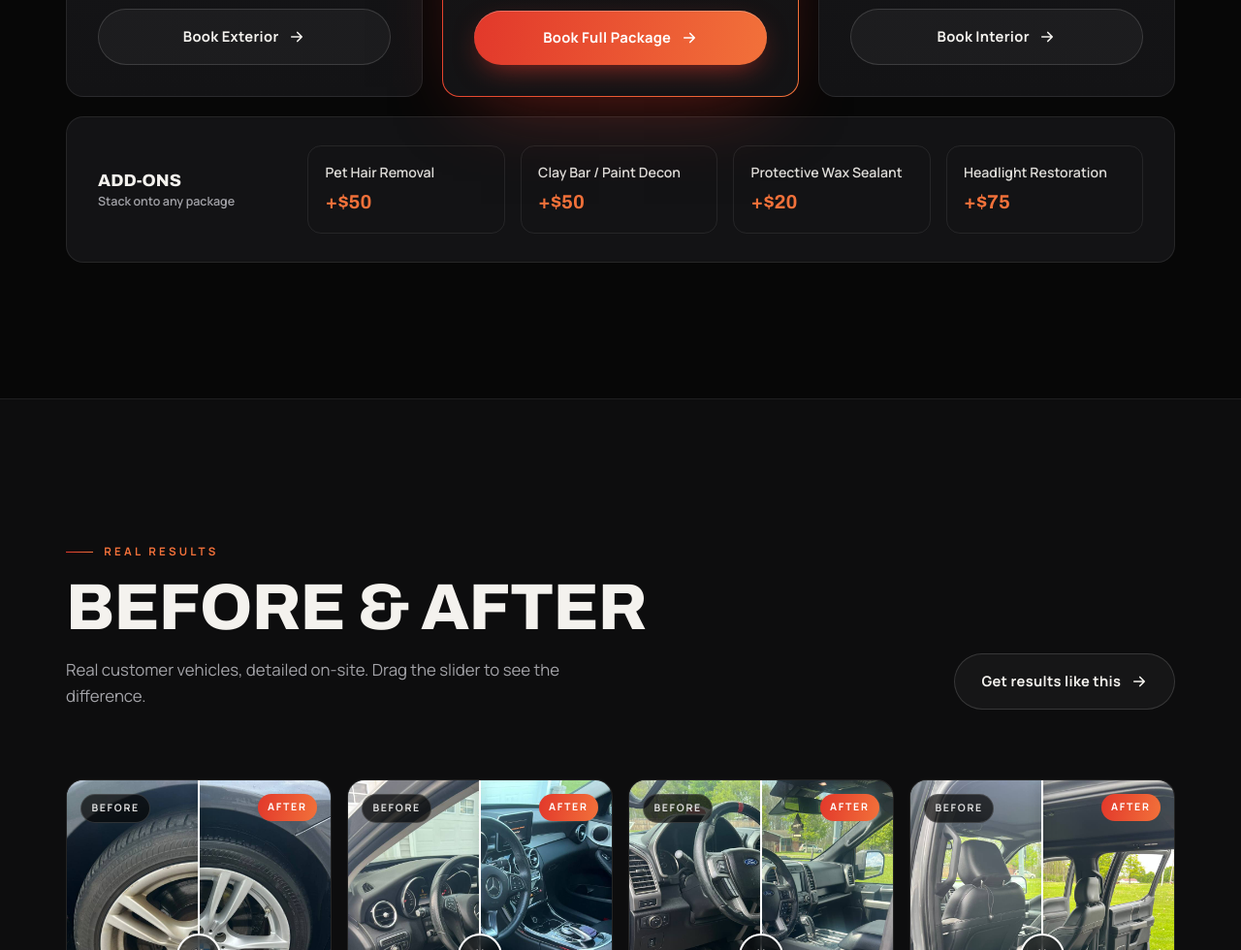
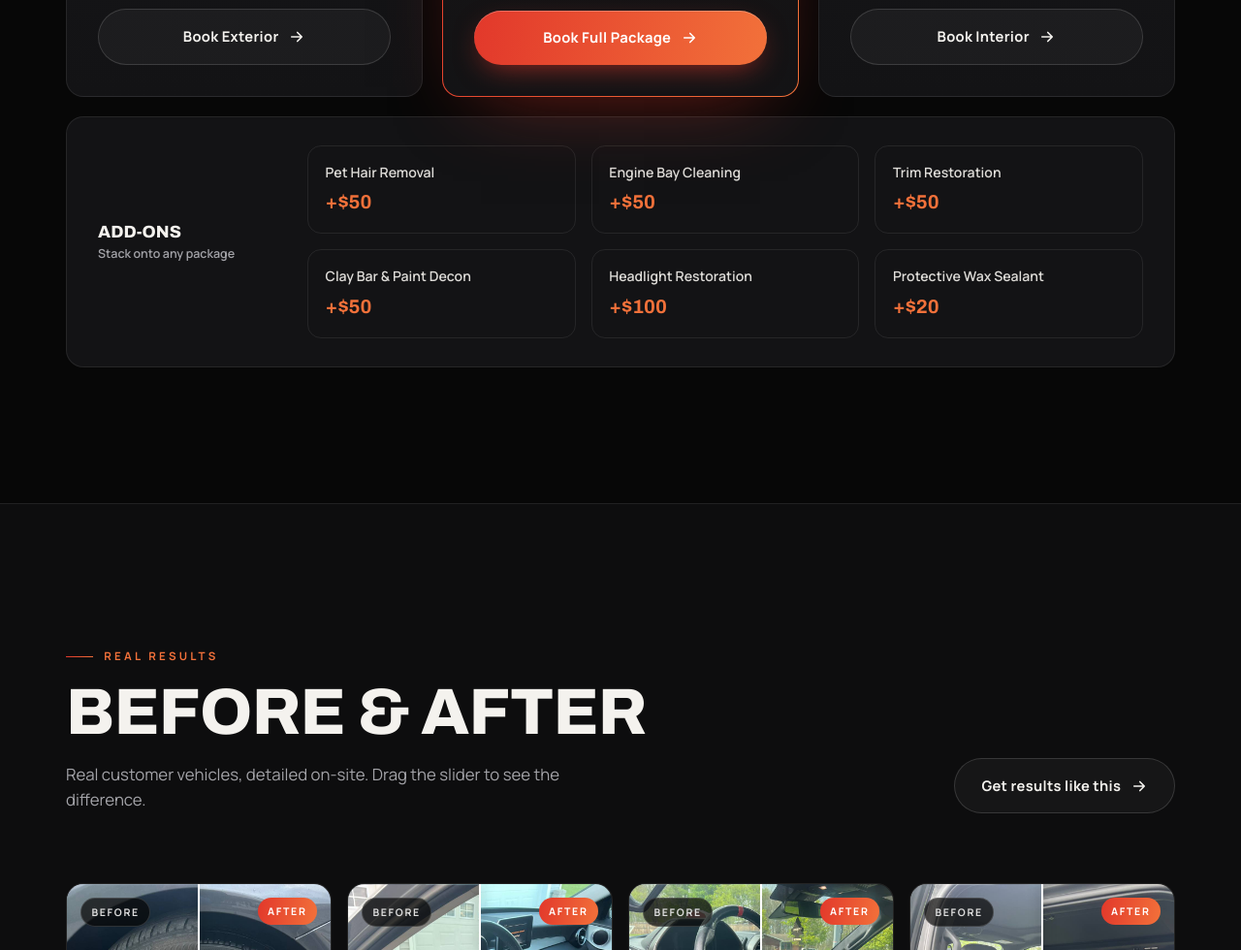
Before and after one commit to jerrydygert13/Premiumfinishcny, a plain HTML site: page index.html in a window 1280 px wide. Shown: the part 1820-2800 px from the top of the page at 97% size. Drawn offline with Linux system fonts and the light colour scheme.

Commit message:
Update add-on services and prices
Add Engine Bay Cleaning and Trim Restoration ($50 each), raise
Headlight Restoration to $100, rename Clay Bar & Paint Decon.

Co-Authored-By: Claude Opus 5.5 <noreply@anthropic.com>
Claude-Session: https://claude.ai/code/session_01UwifdpDojYwj4eLQts4MKw

```diff
--- a/index.html
+++ b/index.html
@@ -335,9 +335,9 @@
     .addons {
       margin-top: 20px; border-radius: var(--radius);
       background: var(--card); border: 1px solid var(--line);
-      padding: 1.8rem 2rem; display: grid; grid-template-columns: 200px repeat(4, 1fr); gap: 1rem; align-items: center;
-    }
-    .addons-label { font-family: var(--display); font-stretch: 125%; font-weight: 800; text-transform: uppercase; font-size: 1.1rem; line-height: 1.1; }
+      padding: 1.8rem 2rem; display: grid; grid-template-columns: 200px repeat(3, 1fr); gap: 1rem; align-items: center;
+    }
+    .addons-label { grid-row: span 2; font-family: var(--display); font-stretch: 125%; font-weight: 800; text-transform: uppercase; font-size: 1.1rem; line-height: 1.1; }
     .addons-label small { display: block; font-family: var(--body); font-weight: 600; font-size: .78rem; color: var(--muted); text-transform: none; letter-spacing: 0; margin-top: .3rem; }
     .addon {
       border: 1px solid var(--line); border-radius: 14px; padding: 1rem 1.1rem;
@@ -662,7 +662,7 @@
       .steps { grid-template-columns: repeat(2, 1fr); }
       .step::after { display: none; }
       .addons { grid-template-columns: repeat(2, 1fr); }
-      .addons-label { grid-column: 1 / -1; }
+      .addons-label { grid-column: 1 / -1; grid-row: auto; }
     }
     @media (max-width: 900px) {
       .hero { padding-top: 100px; min-height: auto; }
@@ -798,7 +798,8 @@
         <span>Exterior Wash</span><svg class="star"><use href="#i-star"/></svg>
         <span>Interior Detail</span><svg class="star"><use href="#i-star"/></svg>
         <span>Full Package</span><svg class="star"><use href="#i-star"/></svg>
-        <span>Clay Bar Decon</span><svg class="star"><use href="#i-star"/></svg>
+        <span>Engine Bay Cleaning</span><svg class="star"><use href="#i-star"/></svg>
+        <span>Trim Restoration</span><svg class="star"><use href="#i-star"/></svg>
         <span>Headlight Restoration</span><svg class="star"><use href="#i-star"/></svg>
         <span>Pet Hair Removal</span><svg class="star"><use href="#i-star"/></svg>
         <span>We Come To You</span><svg class="star"><use href="#i-star"/></svg>
@@ -807,7 +808,8 @@
         <span>Exterior Wash</span><svg class="star"><use href="#i-star"/></svg>
         <span>Interior Detail</span><svg class="star"><use href="#i-star"/></svg>
         <span>Full Package</span><svg class="star"><use href="#i-star"/></svg>
-        <span>Clay Bar Decon</span><svg class="star"><use href="#i-star"/></svg>
+        <span>Engine Bay Cleaning</span><svg class="star"><use href="#i-star"/></svg>
+        <span>Trim Restoration</span><svg class="star"><use href="#i-star"/></svg>
         <span>Headlight Restoration</span><svg class="star"><use href="#i-star"/></svg>
         <span>Pet Hair Removal</span><svg class="star"><use href="#i-star"/></svg>
         <span>We Come To You</span><svg class="star"><use href="#i-star"/></svg>
@@ -899,9 +901,11 @@
       <div class="addons r">
         <div class="addons-label">Add-ons<small>Stack onto any package</small></div>
         <div class="addon"><span>Pet Hair Removal</span><strong>+$50</strong></div>
-        <div class="addon"><span>Clay Bar / Paint Decon</span><strong>+$50</strong></div>
+        <div class="addon"><span>Engine Bay Cleaning</span><strong>+$50</strong></div>
+        <div class="addon"><span>Trim Restoration</span><strong>+$50</strong></div>
+        <div class="addon"><span>Clay Bar &amp; Paint Decon</span><strong>+$50</strong></div>
+        <div class="addon"><span>Headlight Restoration</span><strong>+$100</strong></div>
         <div class="addon"><span>Protective Wax Sealant</span><strong>+$20</strong></div>
-        <div class="addon"><span>Headlight Restoration</span><strong>+$75</strong></div>
       </div>
     </div>
   </section>
@@ -1050,7 +1054,7 @@
         </details>
         <details>
           <summary>Can I add extras like pet hair removal?<span class="pm"></span></summary>
-          <div class="ans">Yes. Pet Hair Removal, Clay Bar / Paint Decon, Protective Wax Sealant and Headlight Restoration can be added to any package when you book.</div>
+          <div class="ans">Yes. Pet Hair Removal, Engine Bay Cleaning, Trim Restoration, Clay Bar &amp; Paint Decon, Headlight Restoration and Protective Wax Sealant can be added to any package when you book.</div>
         </details>
       </div>
     </div>
@@ -1152,20 +1156,30 @@
                 <span class="at-name">Pet Hair Removal</span>
                 <span class="at-price">+$50</span>
               </button>
-              <button type="button" class="addon-toggle" onclick="toggleAddon(this, 'Clay Bar / Paint Decon (+$50)')">
+              <button type="button" class="addon-toggle" onclick="toggleAddon(this, 'Engine Bay Cleaning (+$50)')">
                 <span class="at-check">✓</span>
-                <span class="at-name">Clay Bar / Paint Decon</span>
+                <span class="at-name">Engine Bay Cleaning</span>
                 <span class="at-price">+$50</span>
+              </button>
+              <button type="button" class="addon-toggle" onclick="toggleAddon(this, 'Trim Restoration (+$50)')">
+                <span class="at-check">✓</span>
+                <span class="at-name">Trim Restoration</span>
+                <span class="at-price">+$50</span>
+              </button>
+              <button type="button" class="addon-toggle" onclick="toggleAddon(this, 'Clay Bar &amp; Paint Decon (+$50)')">
+                <span class="at-check">✓</span>
+                <span class="at-name">Clay Bar &amp; Paint Decon</span>
+                <span class="at-price">+$50</span>
+              </button>
+              <button type="button" class="addon-toggle" onclick="toggleAddon(this, 'Headlight Restoration (+$100)')">
+                <span class="at-check">✓</span>
+                <span class="at-name">Headlight Restoration</span>
+                <span class="at-price">+$100</span>
               </button>
               <button type="button" class="addon-toggle" onclick="toggleAddon(this, 'Protective Wax Sealant (+$20)')">
                 <span class="at-check">✓</span>
                 <span class="at-name">Protective Wax Sealant</span>
                 <span class="at-price">+$20</span>
-              </button>
-              <button type="button" class="addon-toggle" onclick="toggleAddon(this, 'Headlight Restoration (+$75)')">
-                <span class="at-check">✓</span>
-                <span class="at-name">Headlight Restoration</span>
-                <span class="at-price">+$75</span>
               </button>
             </div>
 
```
